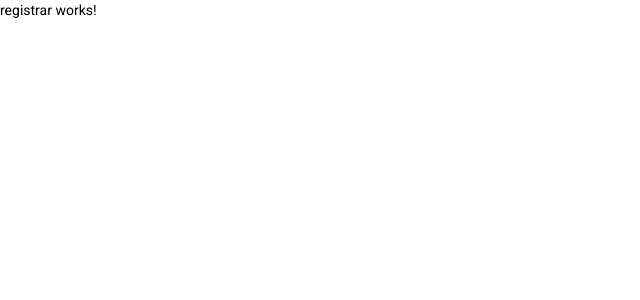
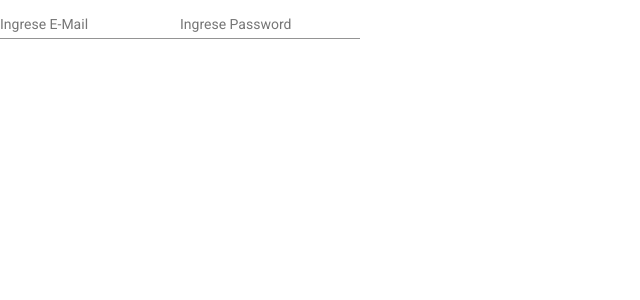
Before and after one commit to PedroAvila/MiwebApp, an Angular app: page /registrar in a window 1280 px wide. Shown: the top 300 px of the page, without its empty margins (0-640 px from the left). Built offline with nearby package versions, Linux system fonts and the light colour scheme.

Commit message:
Crear Formulario con Angular y Material Desing

```diff
--- a/src/app/material.module.ts
+++ b/src/app/material.module.ts
@@ -2,10 +2,12 @@
 import { NgModule } from "@angular/core";
 import { MatButtonModule } from "@angular/material/button";
 import { MatIconModule } from "@angular/material/icon";
+import {MatInputModule} from '@angular/material/input';
+import {MatFormField, MatFormFieldModule} from '@angular/material/form-field';
 
 @NgModule({
-  imports: [MatButtonModule, MatIconModule],
-  exports: [MatButtonModule, MatIconModule]
+  imports: [MatButtonModule, MatIconModule, MatInputModule, MatFormFieldModule],
+  exports: [MatButtonModule, MatIconModule, MatInputModule, MatFormFieldModule]
 })
 
 
--- a/src/app/seguridad/registrar/registrar.component.html
+++ b/src/app/seguridad/registrar/registrar.component.html
@@ -1 +1,13 @@
-<p>registrar works!</p>
+<section>
+  <form action="">
+    <mat-form-field >
+      <mat-label>Ingrese E-Mail</mat-label>
+      <input type="email" matInput placeholder="vaxi.drez@gmail.com" >
+    </mat-form-field>
+
+    <mat-form-field >
+      <mat-label>Ingrese Password</mat-label>
+      <input type="password" matInput placeholder="Ingresa Password" >
+    </mat-form-field>
+  </form>
+</section>
```
